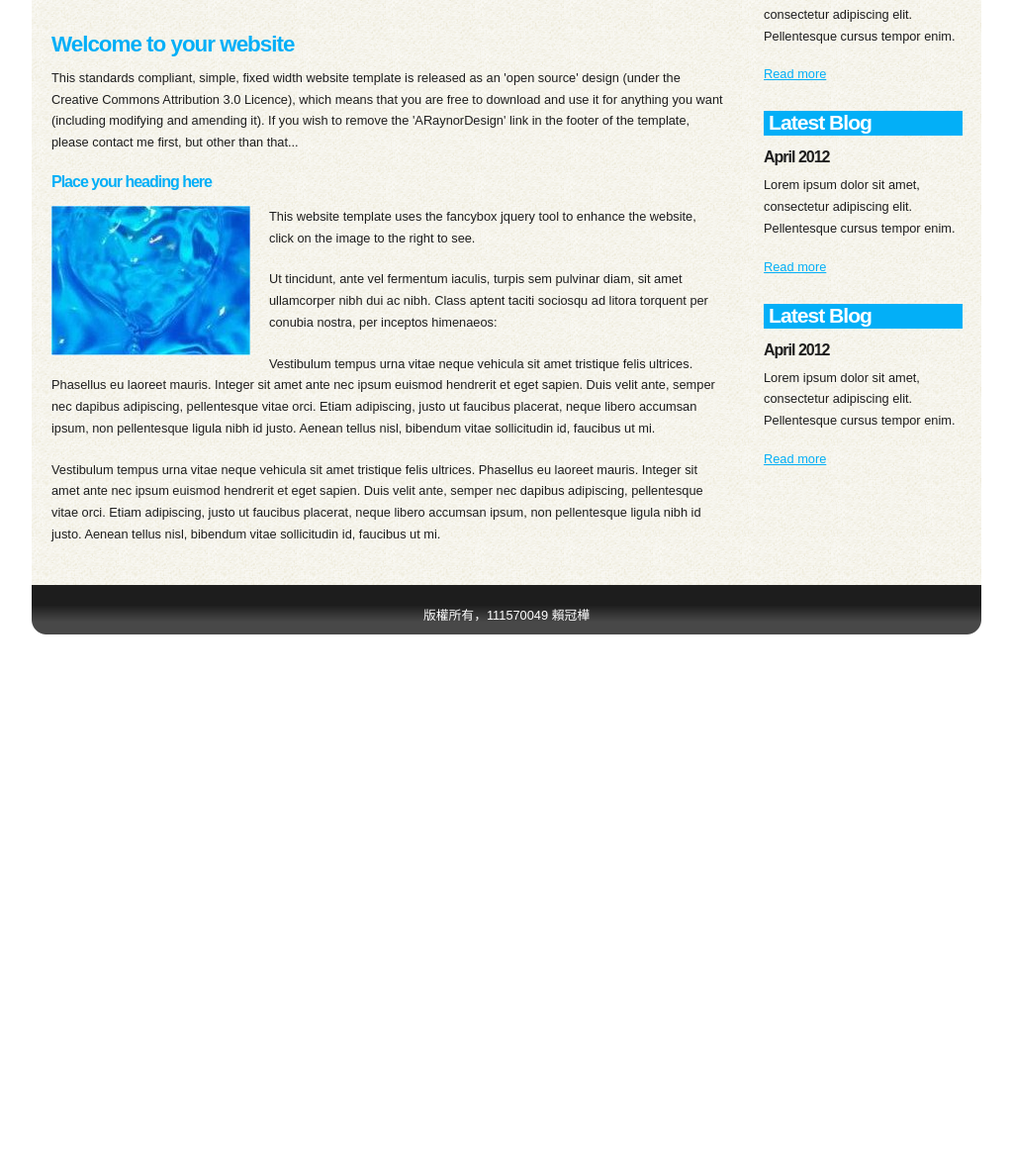
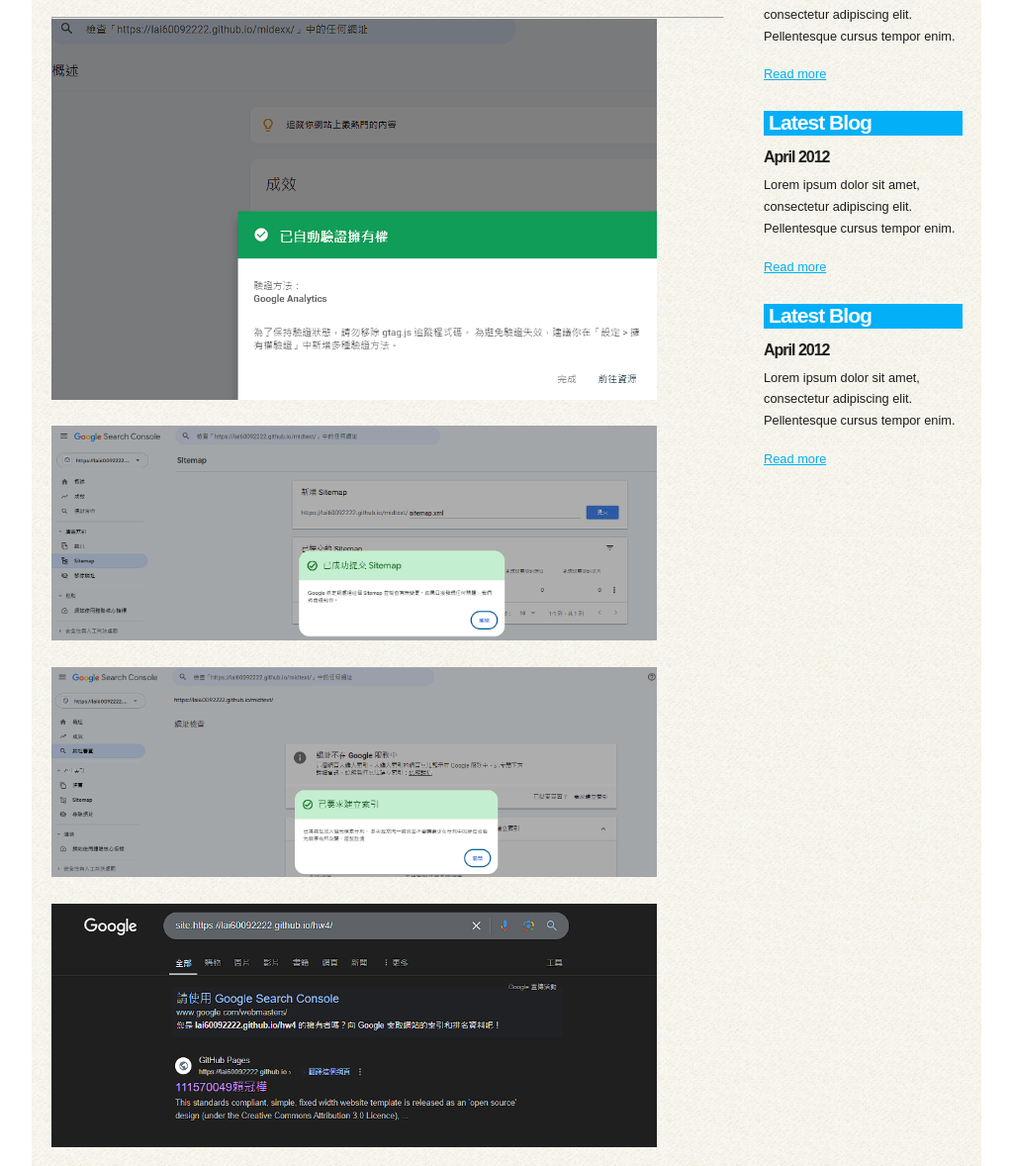
Before and after one commit to lai60092222/midtext, a plain HTML site: page a4.html in a window 1280 px wide. Shown: the part 582-1760 px from the top of the page at 99% size, without its empty margins (128-1151 px from the left). Before the commit the page ends 1223 px from the top, so only its background shows below. Drawn offline with Linux system fonts and the light colour scheme.

Commit message:
Add files via upload

```diff
--- a/a4.html
+++ b/a4.html
@@ -71,7 +71,19 @@
           <p>
             <a class="s2" href="https://vendor.ecpay.com.tw/User/LogOn_Step1" target="_blank">下單購買(綠界金流ECPay)</a>
           </p>
-
+          <hr>
+          <p>
+            <img src = "images/a1.png" width="90%">
+          </p>
+          <p>
+            <img src = "images/a2.png" width="90%">
+          </p>
+          <p>
+            <img src = "images/a3.png" width="90%">
+          </p>
+          <p>
+            <img src = "images/a4.png" width="90%">
+          </p>
 
           <h1>Welcome to your website</h1>
           <p>This standards compliant, simple, fixed width website template is released as an 'open source' design (under the Creative Commons Attribution 3.0 Licence), which means that you are free to download and use it for anything you want (including modifying and amending it). If you wish to remove the 'ARaynorDesign' link in the footer of the template, please contact me first, but other than that...</p>
```
Also changed, not shown: images/a2.png (added), images/a3.png (added), images/a4.png (added).
